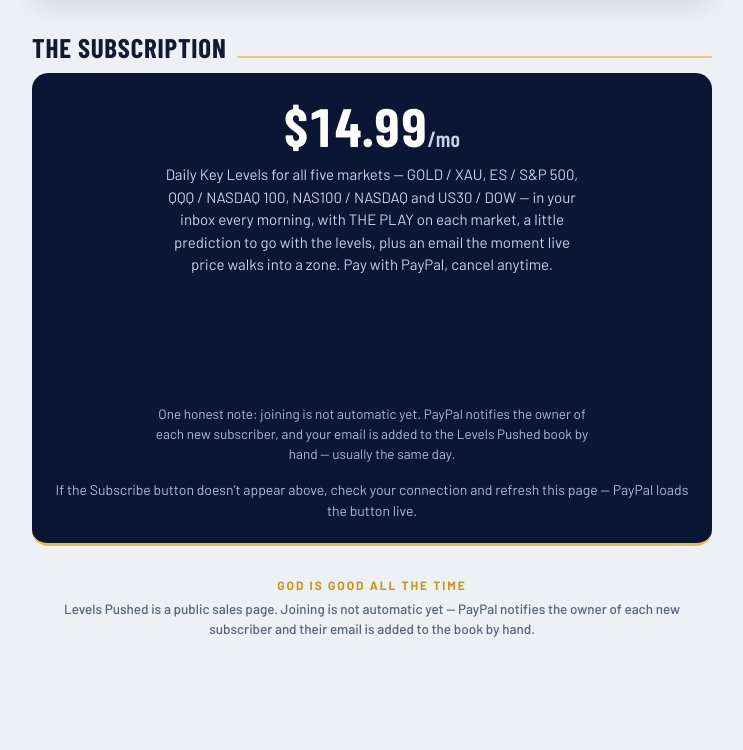
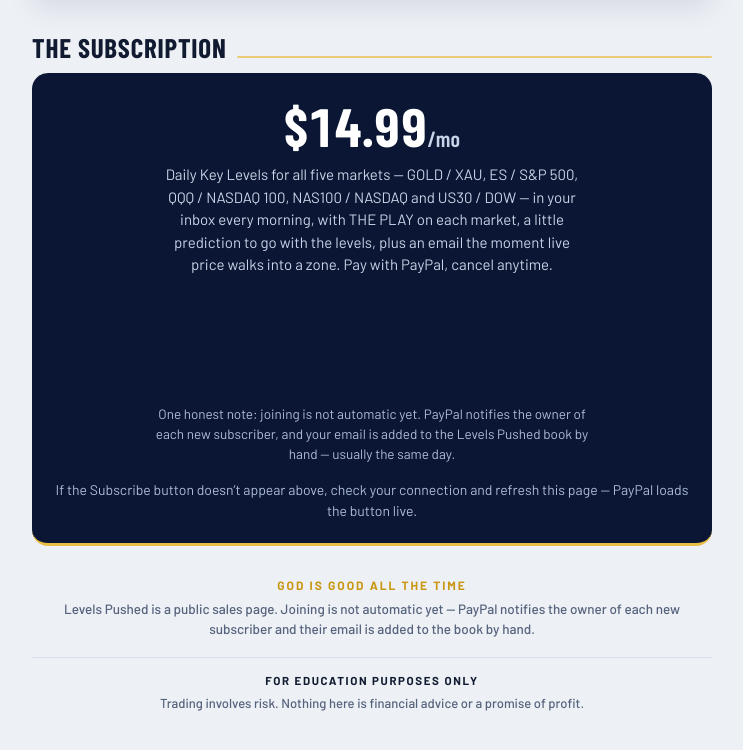
Before and after one commit to Jprkingtv/Jprkingtv.github.io, a plain HTML site: page levels/index.html in a window 1280 px wide. Shown: the part 5514-6264 px from the top of the page, without its empty margins (268-1011 px from the left). Before the commit the page ends 6193 px from the top, so only its background shows below. Drawn offline with nearby package versions, Linux system fonts and the light colour scheme.

Commit message:
Add education + risk disclaimer footer to Levels Pushed sales page (levels/)

```diff
--- a/levels/index.html
+++ b/levels/index.html
@@ -490,6 +490,15 @@
         color: var(--muted); font-size: 13.5px; font-weight: 500;
       }
       footer .fmotto { color: var(--gold); font-weight: 700; letter-spacing: 0.16em; font-size: 12px; text-transform: uppercase; margin-bottom: 5px; }
+      footer .legal {
+        margin-top: 18px; padding-top: 14px;
+        border-top: 1px solid var(--line);
+      }
+      footer .legal-edu {
+        font-weight: 700; letter-spacing: 0.14em; font-size: 11.5px;
+        text-transform: uppercase; color: var(--ink); margin-bottom: 5px;
+      }
+      footer .legal-risk { font-size: 13px; line-height: 1.5; max-width: 520px; margin: 0 auto; }
 
       @media (min-width: 560px) {
         .board { grid-template-columns: 1fr 1fr; }
@@ -813,6 +822,10 @@
       <footer>
         <p class="fmotto">God is good all the time</p>
         <p>Levels Pushed is a public sales page. Joining is not automatic yet — PayPal notifies the owner of each new subscriber and their email is added to the book by hand.</p>
+        <div class="legal">
+          <p class="legal-edu">For education purposes only</p>
+          <p class="legal-risk">Trading involves risk. Nothing here is financial advice or a promise of profit.</p>
+        </div>
       </footer>
     </div>
 
```
